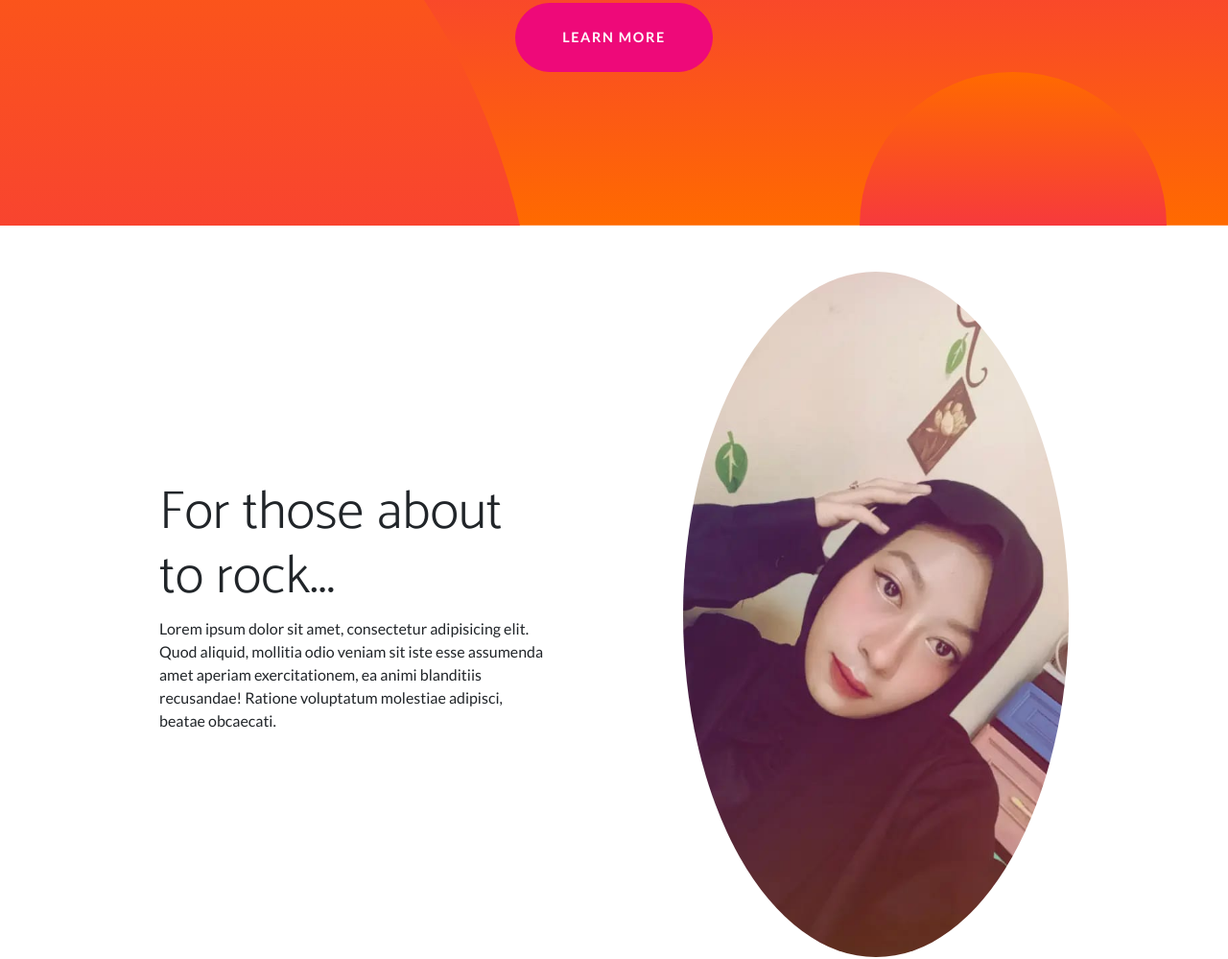
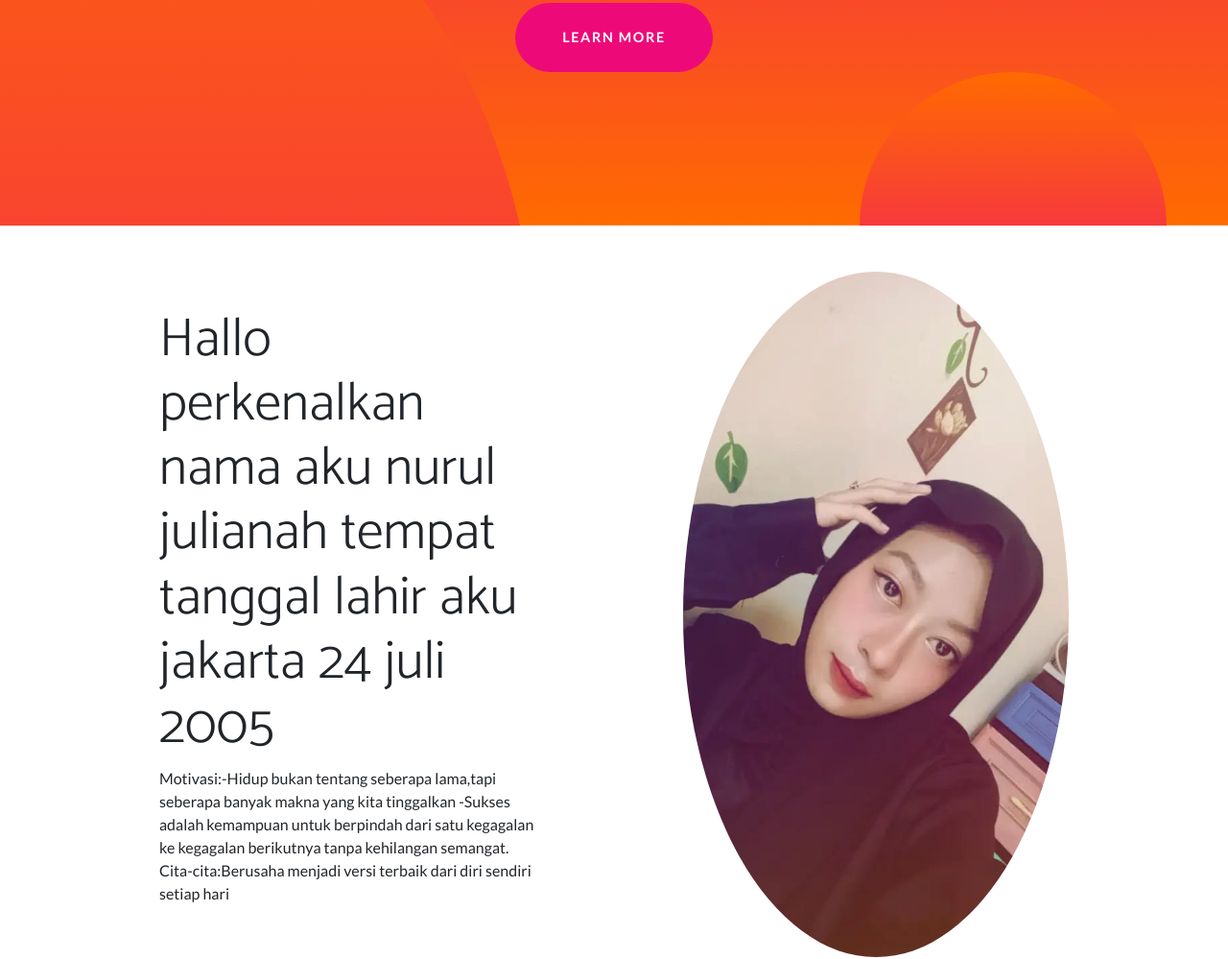
Before and after one commit to Nurul2407/nuruljulianah.github.io, a plain HTML site: page index.html in a window 1280 px wide. Shown: the part 452-1451 px from the top of the page at 96% size. Drawn offline with nearby package versions, Linux system fonts and the light colour scheme.

Commit message:
Update index.html

```diff
--- a/index.html
+++ b/index.html
@@ -82,12 +82,16 @@
           </div>
           <div class="col-lg-6 order-lg-1">
             <div class="p-5">
-              <h2 class="display-4">For those about to rock...</h2>
+              <h2 class="display-4">
+                Hallo perkenalkan nama aku nurul julianah tempat tanggal lahir
+                aku jakarta 24 juli 2005
+              </h2>
               <p>
-                Lorem ipsum dolor sit amet, consectetur adipisicing elit. Quod
-                aliquid, mollitia odio veniam sit iste esse assumenda amet
-                aperiam exercitationem, ea animi blanditiis recusandae! Ratione
-                voluptatum molestiae adipisci, beatae obcaecati.
+                Motivasi:-Hidup bukan tentang seberapa lama,tapi seberapa banyak
+                makna yang kita tinggalkan -Sukses adalah kemampuan untuk
+                berpindah dari satu kegagalan ke kegagalan berikutnya tanpa
+                kehilangan semangat. Cita-cita:Berusaha menjadi versi terbaik
+                dari diri sendiri setiap hari
               </p>
             </div>
           </div>
```
